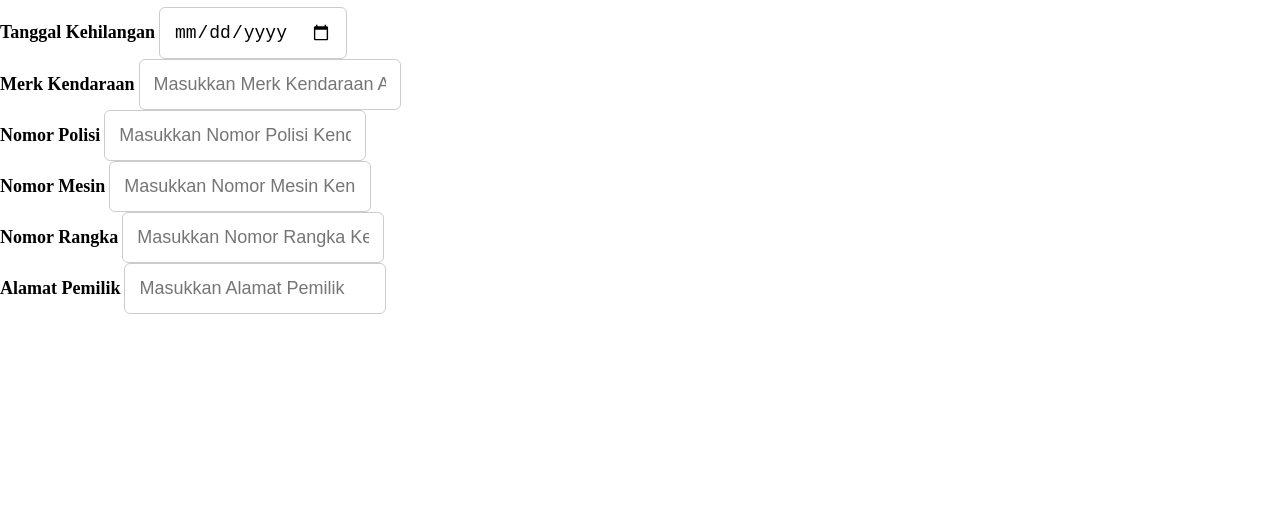
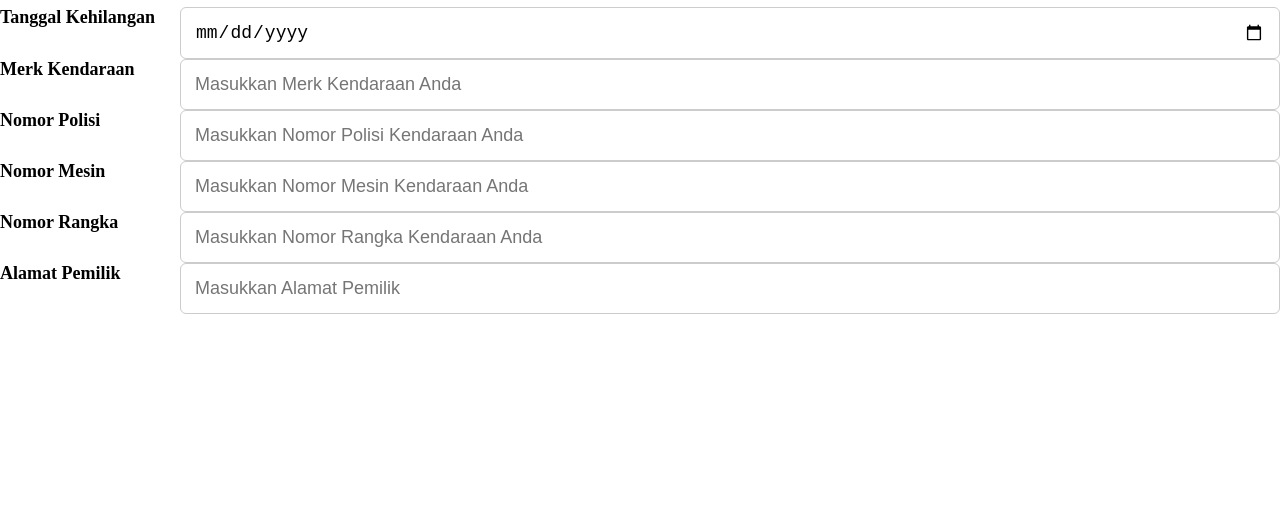
Before and after one commit to anandahafianhkm-cell/Testing-Saja-, a plain HTML site: page Testing/index.html in a window 1280 px wide. Shown: the part 278-800 px from the top of the page. Drawn offline with Linux system fonts and the light colour scheme.

Commit message:
Merapikan form STNK dengan titik dua sejajar

```diff
--- a/Testing/Styling.css
+++ b/Testing/Styling.css
@@ -1,3 +1,6 @@
+* {
+    box-sizing: border-box;
+}
 body {
     margin: 0;
     display: flex;
@@ -25,22 +28,27 @@ nav {
 } */
 
 .container {
+    width:100%;
     text-align: center;
     max-width: 1800px;
-    width:100%;
+
 }
 
 .container .form-group {
     text-align: left;
+    display: flex;
 }
 
 .container .form-group label {
+    width: 180px;
+    min-width: 180px;
     font-size: 18px;
     font-weight: bold;
     margin-bottom: 10px;
 }
 
 .container .form-group input {
+    flex: 1;
     padding: 14px;
     font-size: 18px;
     border: 1px solid #ccc;
```
